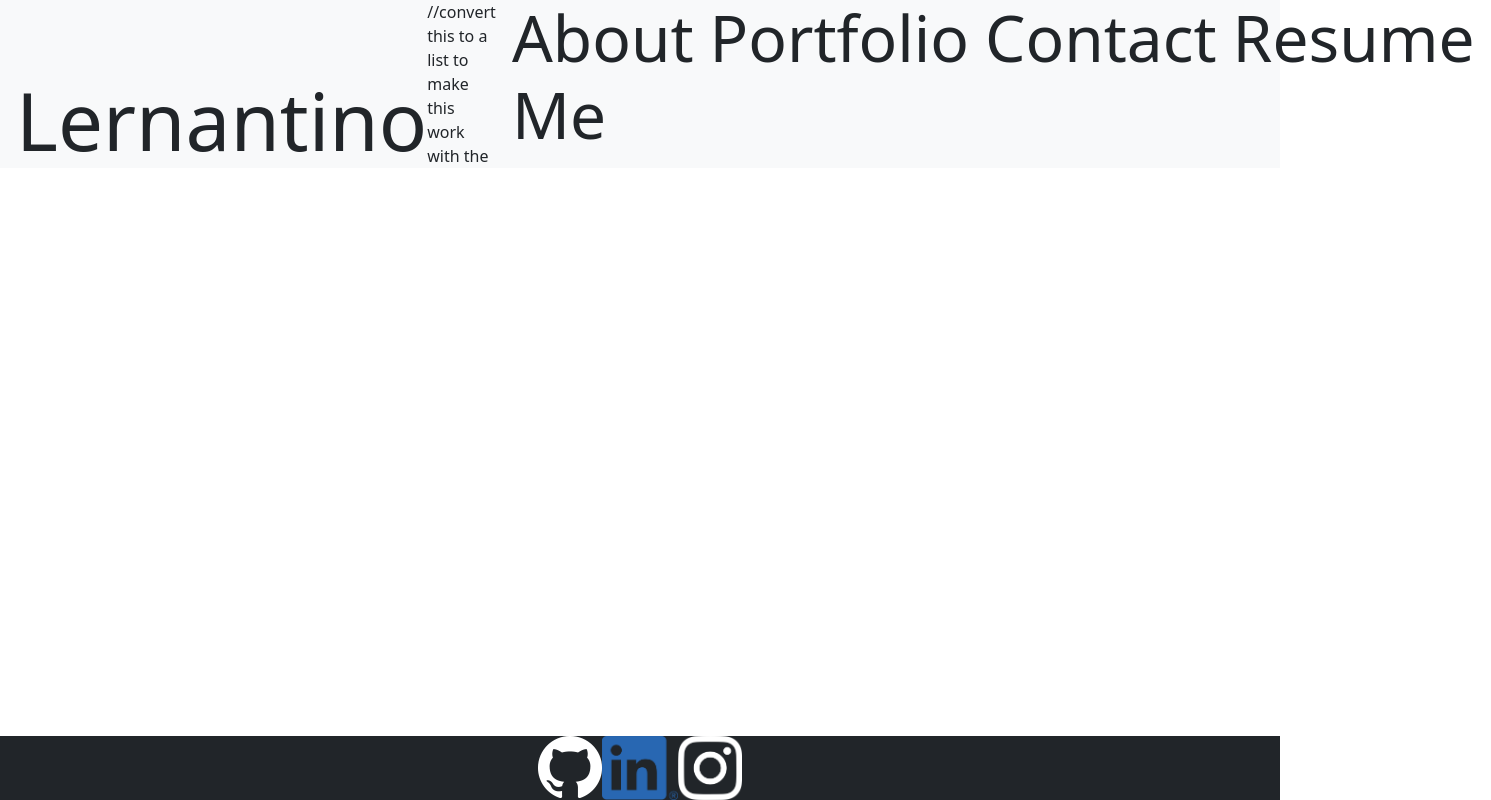
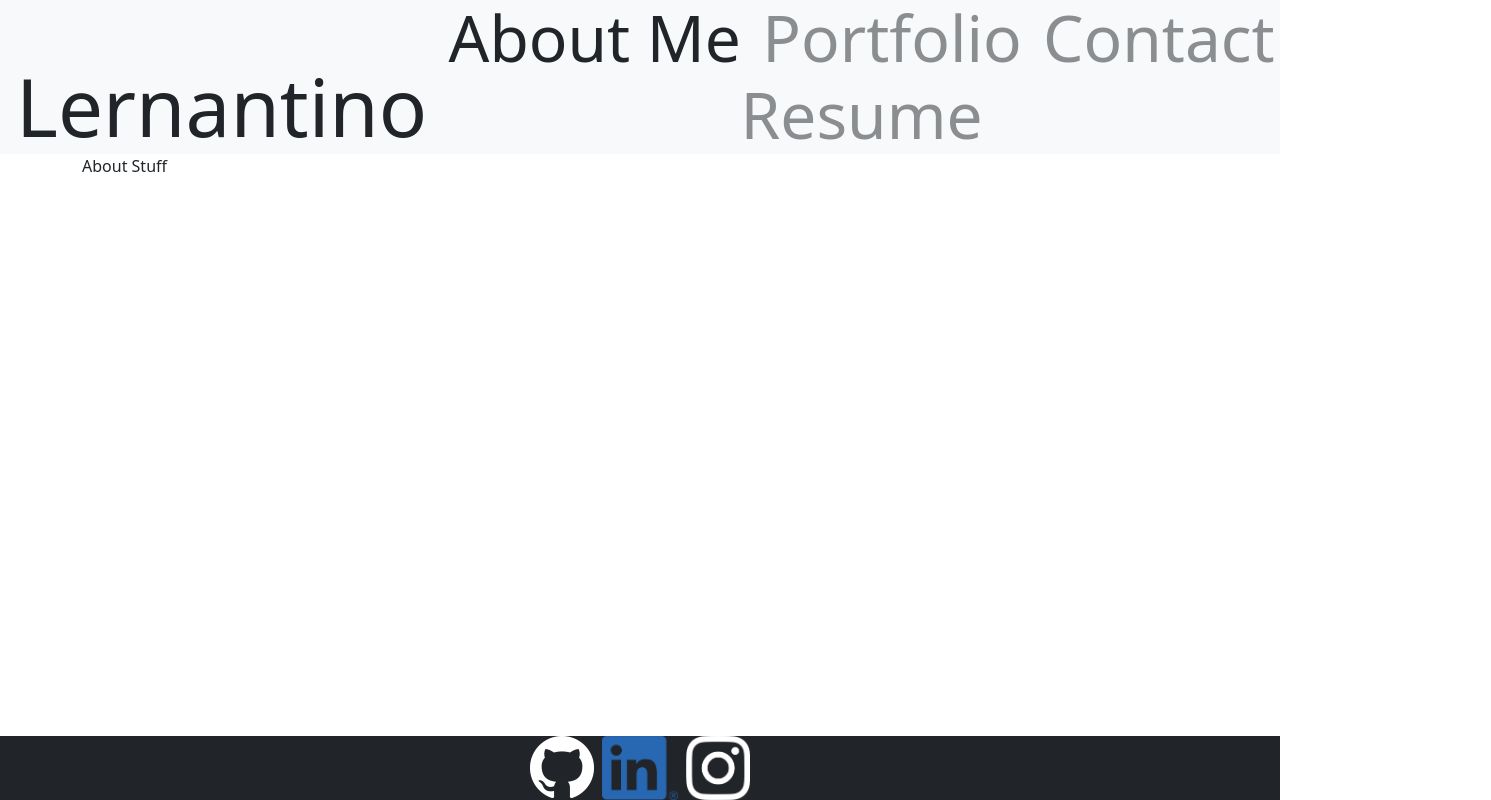
Before and after one commit to gatorhatur/react-lernantino-folio, a React (Create React App) app: page / in a window 1280 px wide. Shown: the whole page, 1491 px wide, since content can reach past the window. Built offline with nearby package versions, Linux system fonts and the light colour scheme.

Commit message:
fixed conditional rendering, added portfolio rendering

```diff
--- a/src/App.js
+++ b/src/App.js
@@ -9,7 +9,9 @@ import React, {useEffect, useState} from 'react';
 
 function App() {
 
-  const { currentPage, setCurrentPage } = useState('About');
+  const [ currentPage, setCurrentPage ] = useState('About');
+
+  console.log(currentPage);
 
   useEffect(() => {
     console.log(`Current page is now ${currentPage}`);
@@ -18,7 +20,7 @@ function App() {
   function renderCurrentPage(pageValue) {
     switch (pageValue) {
       case 'About':
-        return (<About />);
+        return <About />;
       case 'Contact':
         return (<Contact />);
       case 'Portfolio':
@@ -33,7 +35,7 @@ function App() {
   return (
     <div>
     <Header currentPage={currentPage} setCurrentPage={setCurrentPage} />
-      <main>
+      <main className='container'>
           {renderCurrentPage(currentPage)}
       </main>
     <Footer />
--- a/src/components/Contact/index.js
+++ b/src/components/Contact/index.js
@@ -7,7 +7,7 @@ function Contact() {
 
     return (
         <div>
-
+            My Contact Form
         </div>
     );
 }
--- a/src/components/Footer/index.js
+++ b/src/components/Footer/index.js
@@ -6,11 +6,11 @@ import instagram from '../../assets/images/Instagram_Glyph_White.png'
 function Footer() {
     return (
         <div className='bg-dark d-flex justify-content-center fixed-bottom m-10'>
-            <a href='https://github.com/gatorhatur/' target='_blank' rel='noreferrer'>
-                <img className='my-10' src={github} alt='GitHub logo' height='64px'></img>
+            <a className='me-2' href='https://github.com/gatorhatur/' target='_blank' rel='noreferrer'>
+                <img  src={github} alt='GitHub logo' height='64px'></img>
             </a>
-            <a  href='https://github.com/gatorhatur/' target='_blank' rel='noreferrer'>
-                <img className='my-10 ml-2' src={linkedIn} alt='LinkedIn logo' height='64px'></img>
+            <a className='me-2' href='https://www.linkedin.com/in/brandavis/' target='_blank' rel='noreferrer'>
+                <img  src={linkedIn} alt='LinkedIn logo' height='64px'></img>
             </a>
             <a href='https://github.com/gatorhatur/' target='_blank' rel='noreferrer'>
                 <img src={instagram} alt='Instagram logo' height='64px'></img>
--- a/src/components/Header/index.js
+++ b/src/components/Header/index.js
@@ -1,7 +1,8 @@
 import React from 'react';
 import Navigation from '../Navigation';
 
-function Header({currentPage, setCurrentPage}) {
+function Header({ currentPage, setCurrentPage }) {
+    console.log(currentPage);
     return (
         <div className="bg-light sticky-top d-flex justify-content-between align-items-end p-10">
             <div className='ms-3 display-1'>Lernantino</div>
--- a/src/components/Navigation/index.js
+++ b/src/components/Navigation/index.js
@@ -1,22 +1,24 @@
 import React from 'react';
 
 //will take props for setCurrentPage and the useEffect for page highlighting
-function Navigation({setCurrentPage, currentPage}) {
+function Navigation({ currentPage, setCurrentPage }) {
+    console.log(currentPage);
+
     return (
-        <div className='d-flex justify-content-evenly'> //convert this to a list to make this work with the
-            <div className={`ms-3 display-3 ${currentPage === 'About' && "navActive"}`} onClick={() => setCurrentPage('About')}>
+        <ul className='d-flex justify-content-evenly list-unstyled nav'>
+            <li className={`ms-3 display-3 ${currentPage === 'About' ? 'opacity-100' : 'opacity-50'}`} onClick={() => setCurrentPage('About')}>
                 About Me
-            </div>
-            <div className='ms-3 display-3' onClick={() => setCurrentPage('Portfolio')}>
+            </li>
+            <li className={`ms-3 display-3 ${currentPage === 'Portfolio' ? 'opacity-100' : 'opacity-50'}`} onClick={() => setCurrentPage('Portfolio')}>
                 Portfolio
-            </div>
-            <div className='ms-3 display-3' onClick={() => setCurrentPage('Contact')}>
+            </li>
+            <li className={`ms-3 display-3 ${currentPage === 'Contact' ? 'opacity-100' : 'opacity-50'}`} onClick={() => setCurrentPage('Contact')}>
                 Contact
-            </div>
-            <div className='mx-3 display-3' onClick={() => setCurrentPage('Resume')}>
+            </li>
+            <li className={`ms-3 display-3 ${currentPage === 'Resume' ? 'opacity-100' : 'opacity-50'}`} onClick={() => setCurrentPage('Resume')}>
                 Resume
-            </div>
-        </div>
+            </li>
+        </ul>
     );
 }
 
--- a/src/components/Portfolio/index.js
+++ b/src/components/Portfolio/index.js
@@ -10,47 +10,49 @@ function Portfolio() {
         stack: '',
         image: giftPilot,
         liveUrl: '',
+        repoUrl: 'https://github.com/gatorhatur/gift-pilot'
+    },
+    {
+        name: 'Stream Connect',
+        stack: '',
+        image: streamConnect,
+        liveUrl: 'https://gatorhatur.github.io/stream-connect/',
+        repoUrl: 'https://github.com/gatorhatur/stream-connect'
+    },
+    {
+        name: 'Run Buddy',
+        stack: '',
+        image: runBuddy,
+        liveUrl: '',
+        repoUrl: 'https://github.com/gatorhatur/run-buddy'
+    },
+    {
+        name: 'PlaceHolder1',
+        stack: '',
+        image: giftPilot,
+        liveUrl: '',
         repoUrl: ''
     },
     {
-        name: 'Stream Connect',
+        name: 'PlaceHolder2',
         stack: '',
         image: streamConnect,
         liveUrl: '',
         repoUrl: ''
     },
     {
-        name: 'Run Buddy',
+        name: 'PlaceHolder3',
         stack: '',
         image: runBuddy,
-        liveUrl: '',
-        repoUrl: ''
-    },
-    {
-        name: '',
-        stack: '',
-        image: '',
-        liveUrl: '',
-        repoUrl: ''
-    },
-    {
-        name: '',
-        stack: '',
-        image: '',
-        liveUrl: '',
-        repoUrl: ''
-    },
-    {
-        name: '',
-        stack: '',
-        image: '',
         liveUrl: '',
         repoUrl: ''
     }];
 
     return (
-        <div>
-
+        <div className='d-flex flex-wrap justify-content-between mt-3'>
+            {projects.map(project => {
+                return <Project {...project} />
+            })}
         </div>
     );
 }
--- a/src/components/Project/index.js
+++ b/src/components/Project/index.js
@@ -1,11 +1,17 @@
 import React from 'react';
+import github from '../../assets/images/GitHub-Mark-64px.png'
 
-function Project({ project }) {
+function Project( project ) {
     const { name, repoUrl, liveUrl, image, stack } = project;
 
     return (
-        <div>
-
+        <div className='position-relative'>
+            <div className='position-absolute top-50'>
+                <h1 ><a href={liveUrl} target='_blank' rel='noreferrer'>{name}</a></h1>
+                <h2>{stack}</h2>
+            </div>
+            <a href={repoUrl} target='_blank' rel='noreferrer'><img src={github} className='position-absolute top-0 start-100' alt='github logo'></img></a>
+            <img className='m-3 shadow' src={image} alt={name} height='200px'></img>
         </div>
     );
 }
--- a/src/components/Resume/index.js
+++ b/src/components/Resume/index.js
@@ -3,7 +3,7 @@ import React from 'react';
 function Resume() {
     return (
         <div>
-
+            A cool Resume
         </div>
     );
 }
```
Also changed, not shown: src/assets/images/GitHub-Mark-32px.png (added), src/assets/images/GitHub-Mark-64px.png (added).
